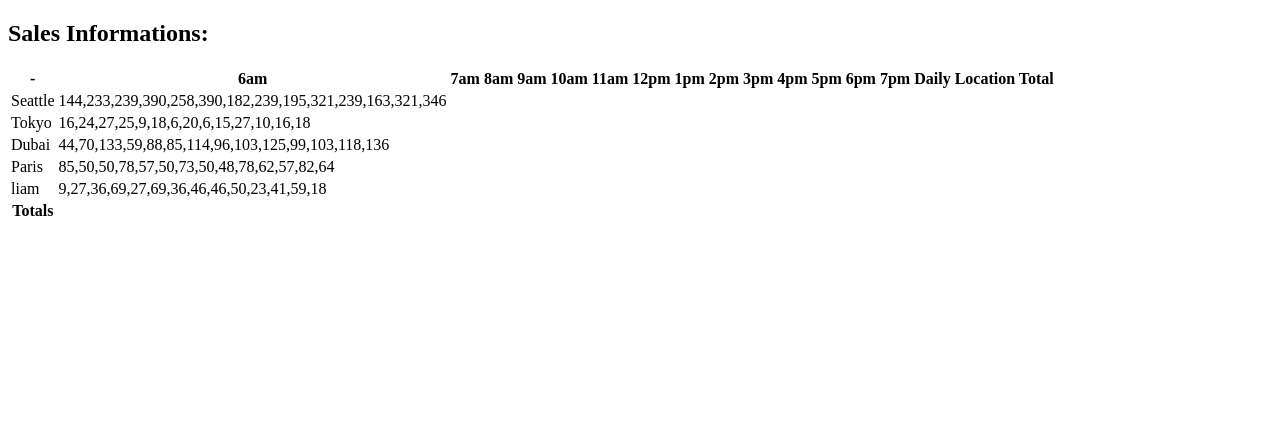
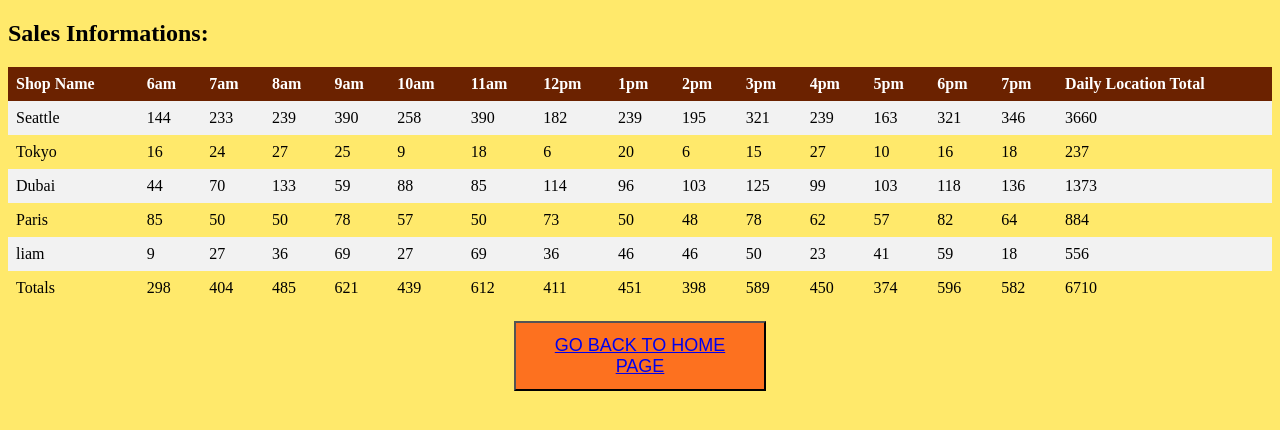
Before and after one commit to olaaltaslaq/cookie-stand, a plain HTML site: page sales.html in a window 1280 px wide. Drawn offline with Linux system fonts and the light colour scheme.

Commit message:
class 07

```diff
--- a/app.js
+++ b/app.js
@@ -1,6 +1,10 @@
 'use strict';
 
 let hours = ['6am','7am','8am','9am','10am','11am','12pm','1pm','2pm','3pm','4pm','5pm','6pm','7pm'];
+
+let container = document.getElementById('salmonCookies');
+let tableEl = document.createElement('table');
+container.appendChild(tableEl);
 
 let CookieIn = [];
 
@@ -10,7 +14,7 @@ function CookieInfo(name, min, max, avg) {
   this.min = min;
   this.max = max;
   this.avg = avg;
-  this.randCust=[],
+  this.randCusts=[],
   this.avgCookiesPerH=[],
   this.total=0,
 
@@ -23,114 +27,112 @@ CookieInfo.prototype.calcRandCustPerH= function() {
     let min = Math.ceil(this.min);
     let max = Math.floor(this.max);
     let randCust = Math.floor(Math.random() * (max - min) + min);
-    this.randCust.push(randCust);
+    this.randCusts.push(randCust);
   }
 };
 
 CookieInfo.prototype.calcAngCookiesPerH= function() {
   for(let i =0; i < hours.length; i++){
-    this.avgCookiesPerH[i]=Math.floor(this.randCust[i] * this.avg);
+    this.avgCookiesPerH[i]=Math.floor(this.randCusts[i] * this.avg);
     this.total = this.total + this.avgCookiesPerH[i];
   }
 };
 
+CookieInfo.prototype.render = function () {
+  let trEl = document.createElement('tr');
+  let tdEl = document.createElement('td');
+  tdEl.textContent= this.name;
+  trEl.appendChild(tdEl);
 
-let container = document.getElementById('salmonCookies');
-let tableEl = document.createElement('table');
-container.appendChild(tableEl);
+  for (let i = 0; i < hours.length; i++) {
+    let tdEl = document.createElement('td');
+    tdEl.textContent = this.avgCookiesPerH[i];
+    trEl.appendChild(tdEl);
+  }
+  let tdTotalEl = document.createElement('td');
+  tdTotalEl.textContent = this.total;
+  trEl.appendChild(tdTotalEl);
+
+  tableEl.appendChild(trEl);
+};
 
 function createTableHeader() {
   let trEl = document.createElement('tr');
-  tableEl.appendChild(trEl);
+  let shopNameEl = document.createElement('th');
+  trEl.appendChild(shopNameEl);
+  shopNameEl.textContent = 'Shop Name';
 
-  let thEl1 = document.createElement('th');
-  thEl1.textContent = '-';
-  trEl.appendChild(thEl1);
-
-  for(let i = 0; i < hours.length; i++) {
-    let thEl2 = document.createElement('th');
-    thEl2.textContent = hours[i];
-    trEl.appendChild(thEl2);
+  for (let i = 0; i < hours.length; i++) {
+    let thEl = document.createElement('th');
+    thEl.textContent = hours[i];
+    trEl.appendChild(thEl);
   }
 
-  let thEl3 = document.createElement('th');
-  thEl3.textContent = 'Daily Location Total';
-  trEl.appendChild(thEl3);
-}
-
-createTableHeader();
-
-let seattle = new CookieInfo('Seattle', 23, 65, 6.3);
-seattle.calcRandCustPerH();
-seattle.calcAngCookiesPerH();
-
-
-let tokyo = new CookieInfo('Tokyo', 3, 24, 1.2);
-tokyo.calcRandCustPerH();
-tokyo.calcAngCookiesPerH();
-
-
-let dubai = new CookieInfo('Dubai', 11, 38, 3.7);
-dubai.calcRandCustPerH();
-dubai.calcAngCookiesPerH();
-
-
-let paris = new CookieInfo('Paris', 20, 38, 2.3);
-paris.calcRandCustPerH();
-paris.calcAngCookiesPerH();
-
-
-let lima = new CookieInfo('liam', 2, 16, 4.6);
-lima.calcRandCustPerH();
-lima.calcAngCookiesPerH();
-
-
-for(let i=0;i < CookieIn.length;i++){
-  let trEl = document.createElement('tr');
-
-  let td1 = document.createElement('td');
-  td1.textContent = CookieIn[i].name;
-  trEl.appendChild(td1);
-
-
-
-  let td2 = document.createElement('td');
-  td2.textContent = CookieIn[i].avgCookiesPerH;
-  trEl.appendChild(td2);
+  let dailyTotalEl = document.createElement('th');
+  trEl.appendChild(dailyTotalEl);
+  dailyTotalEl.textContent = 'Daily Location Total';
 
   tableEl.appendChild(trEl);
 }
 
+function createFooter() {
+  let tfootEl = document.createElement('tfoot');
 
-function makeTableFooter() {
-  let trEl = document.createElement('tr');
-  tableEl.appendChild(trEl);
+  let tdEl = document.createElement('td');
+  tdEl.textContent = 'Totals';
+  tfootEl.appendChild(tdEl);
 
-  let thEl10 = document.createElement('th');
-  thEl10.textContent = 'Totals';
-  trEl.appendChild(thEl10);
+  tableEl.appendChild(tfootEl);
 
-//   let hourlyTotal = 0;
-//   let totalOfTotals = 0;
-//   for(let i = 0; i < hours.length; i++) {
-//     hourlyTotal = 0;
-//     for(let j = 0; j < CookieInfo.avgCookiesPerH.length; j++) {
-//       let total = CookieInfo.avgCookiesPerH[j].randCust[i];
-//       hourlyTotal += total;
-//       totalOfTotals += total;
-//     }
-//     let thEl10 = document.createElement('th');
-//     thEl10.textContent = hourlyTotal;
-//     trEl.appendChild(thEl10);
-//   }
+  let megaTotal = 0;
 
-//   let thEl11 = document.createElement('th');
-//   thEl11.textContent = totalOfTotals;
-//   trEl.appendChild(thEl10);
-//
-
+  for (let h = 0; h < hours.length; h++) {
+    let tdEl = document.createElement('td');
+    let sum = 0;
+    for (let s = 0; s < CookieIn.length; s++) {
+      sum = sum + CookieIn[s].avgCookiesPerH[h];
+    }
+    megaTotal += sum;
+    tdEl.textContent = sum;
+    tfootEl.appendChild(tdEl);
+  }
+  let totaltdEl = document.createElement('td');
+  totaltdEl.textContent = megaTotal;
+  tfootEl.appendChild(totaltdEl);
 }
 
-makeTableFooter();
 
-console.log(CookieIn);
+let seattle = new CookieInfo('Seattle', 23, 65, 6.3);
+let tokyo = new CookieInfo('Tokyo', 3, 24, 1.2);
+let dubai = new CookieInfo('Dubai', 11, 38, 3.7);
+let paris = new CookieInfo('Paris', 20, 38, 2.3);
+let lima = new CookieInfo('liam', 2, 16, 4.6);
+
+seattle.calcRandCustPerH();
+seattle.calcAngCookiesPerH();
+
+tokyo.calcRandCustPerH();
+tokyo.calcAngCookiesPerH();
+
+dubai.calcRandCustPerH();
+dubai.calcAngCookiesPerH();
+
+paris.calcRandCustPerH();
+paris.calcAngCookiesPerH();
+
+lima.calcRandCustPerH();
+lima.calcAngCookiesPerH();
+
+createTableHeader();
+
+seattle.render();
+
+tokyo.render();
+
+dubai.render();
+
+paris.render();
+
+lima.render();
+
+createFooter();
--- a/sales.html
+++ b/sales.html
@@ -1,25 +1,82 @@
 <!DOCTYPE html>
 <html lang="en">
+
 <head>
     <meta charset="UTF-8">
     <meta http-equiv="X-UA-Compatible" content="IE=edge">
     <meta name="viewport" content="width=device-width, initial-scale=1.0">
     <title>Sales Informations</title>
+    <style>
+        body{
+          background-color: #ffe96b;
+        }
+
+        table {
+            border-collapse: collapse;
+            width: 100%;
+        }
+
+        table {
+            border-collapse: collapse;
+            width: 100%;
+        }
+
+        th,
+        td {
+            text-align: left;
+            padding: 8px;
+        }
+
+        tr:nth-child(even) {
+            background-color: #f2f2f2
+        }
+
+        th {
+            background-color: #02353c;
+            color: white;
+        }
+
+        tr:nth-child(even) {
+            background-color: #f2f2f2
+        }
+
+        th {
+            background-color: rgb(107, 34, 0);
+            color: white;
+        }
+
+        #homebutton {
+            color: #ffee8b;
+            background-color: #fd711f;
+            padding: 12px 24px;
+            margin-top: 16px;
+            font-size: 18px;
+            text-decoration: none;
+            margin-right: 40%;
+            margin-left: 40%;
+        }
+    </style>
 </head>
+
 <body>
     <header>
         <h2> Sales Informations: </h2>
     </header>
     <main>
         <h2></h2>
-        <div id="salmonCookies" >
+        <div id="salmonCookies">
         </div>
+        <div id="info">
+            <button id="homebutton"> <a href="index.html">GO BACK TO HOME PAGE</a> </button>
+        </div>
+
     </main>
     <footer>
 
     </footer>
 
- <script src="app.js" ></script>
+    <script src="app.js"></script>
 
 </body>
+
 </html>
--- a/style.css
+++ b/style.css
@@ -3,11 +3,15 @@ body{
 }
 
 header{
-    background-color: #ffe96b;
+    background-color: #fd711f;
     color: rgb(107, 34, 0);
     text-align: center;
     padding: 2%;
     font-family: Cursive;
+}
+
+#img{
+    background-color: #ffe96b;
 }
 
 main{
@@ -24,22 +28,82 @@ main{
 
 #info{
     background-color: #fd711f;
-    color: #ffe96b;;
+    color: #ffe96b;
     padding: 2%;
     font-family: Georgia;
 }
 
+#salesbutton{
+    color:  rgb(107, 34, 0);
+    background-color: #ffe96b;
+    padding: 12px 24px;
+    margin-top: 16px;
+    font-size: 18px;
+    text-decoration: none;
+}
+
 footer{
-    background-color: #ffe96b;
-    color: rgb(107, 34, 0);
+    background-color: rgb(107, 34, 0);
+    color: #ffe96b;
     text-align: center;
     padding: 2%;
     font-family: Arial;
 }
 
-table,
-tr,
-th,
-td{
-    border: 1px solid ;
+#locations{
+    background-color: #ffe96b;
+    color: rgb(107, 34, 0);
+    text-align: center;
+    padding: 1%;
+    height: 200px;
 }
+
+ul{
+    list-style-position: inside;
+}
+
+#contact{
+    font-size: 24px;
+}
+
+#face{
+    color: #ffe96b;
+    font-size: 24px;
+   }
+
+   #insta{
+    color: #ffe96b;
+    font-size: 24px;
+   }
+
+   #snap{
+    color:#ffe96b;
+    font-size: 24px;
+   }
+
+   #pin{
+    color:#ffe96b;
+    font-size: 24px;
+   }
+
+   #twi{
+    color: #ffe96b;
+    font-size: 24px;
+   }
+
+   #link{
+    color: #ffe96b;
+    font-size: 24px;
+   }
+
+
+#citys{
+  float: left;
+  padding-left: 300px;;
+}
+
+#oh{
+  float: right;
+  padding-top: 30px;
+  padding-right: 400px;
+}
```
Also changed, not shown: index.html (+60 -16 lines).
